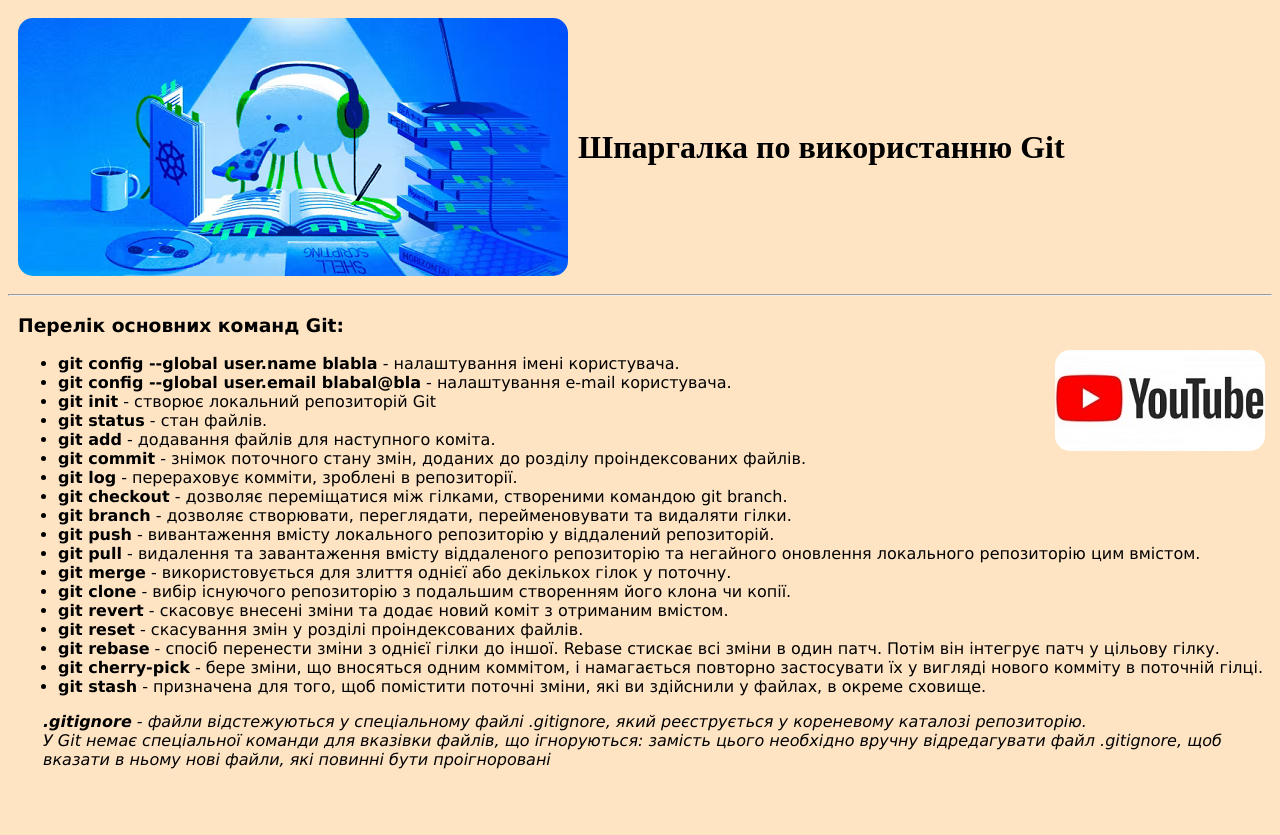
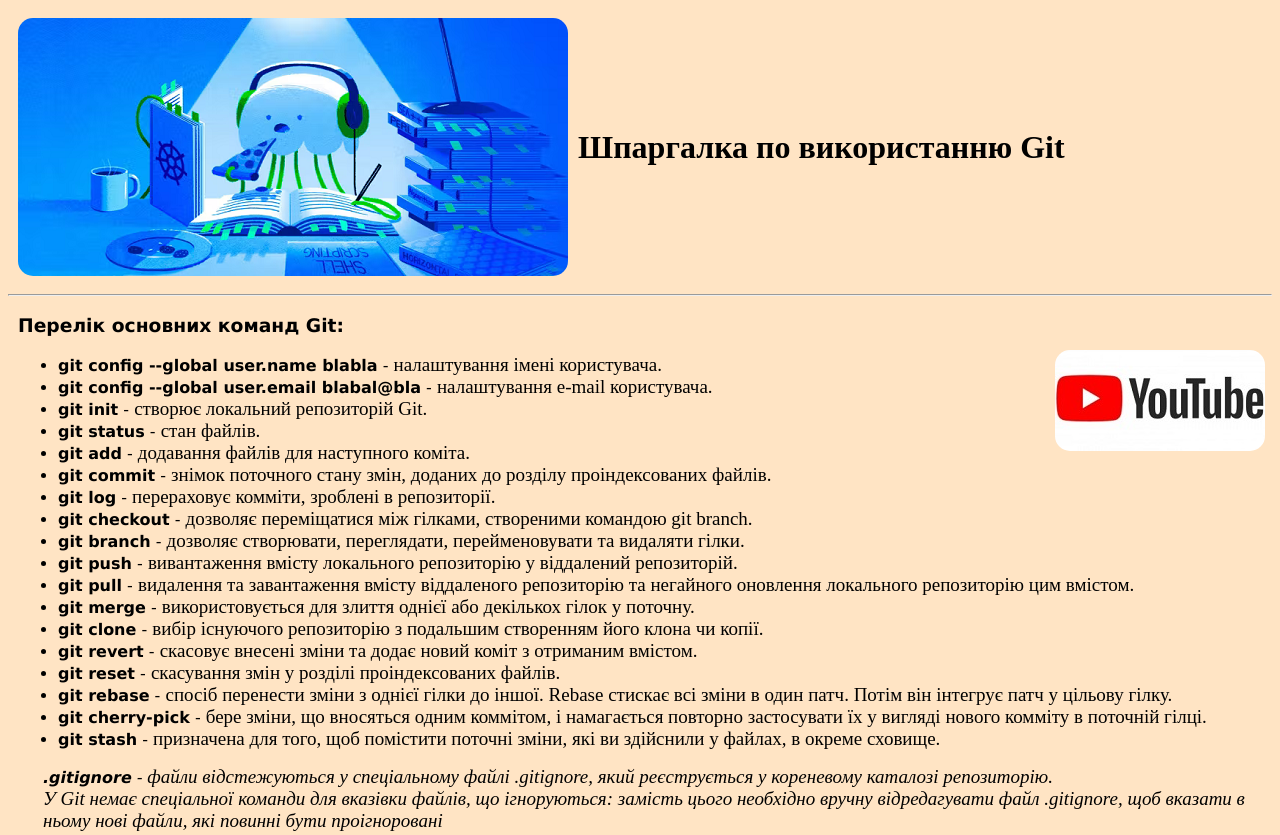
Before and after one commit to yartes83/cursor-homework-YGolub, a plain HTML site: page HM_1/index.html in a window 1280 px wide. Shown: the top 835 px of the page. Drawn offline with Linux system fonts and the light colour scheme.

Commit message:
Homework_1

```diff
--- a/HM_1/index.html
+++ b/HM_1/index.html
@@ -37,30 +37,30 @@
 <div id="basicCommands">
 	<h3>Перелік основних команд Git:</h3>
 	<ul>
-		<li><span class="command"> git config --global user.name blabla</span> - налаштування імені користувача.</li>
-		<li><span class="command">git config --global user.email blabal@bla</span> - налаштування e-mail користувача.</li>
-		<li><span class="command">git init</span> - створює локальний репозиторій Git</li>
-		<li><span class="command">git status</span> - стан файлів.</li>
-		<li><span class="command">git add</span> - додавання файлів для наступного коміта.</li>
-		<li><span class="command">git commit</span> - знімок поточного стану змін, доданих до розділу проіндексованих файлів.</li>
-		<li><span class="command">git log</span> - перераховує комміти, зроблені в репозиторії.</li>
-		<li><span class="command">git checkout</span> - дозволяє переміщатися між гілками, створеними командою git branch.</li>
-		<li><span class="command">git branch</span> - дозволяє створювати, переглядати, перейменовувати та видаляти гілки.</li>
-		<li><span class="command">git push</span> - вивантаження вмісту локального репозиторію у віддалений репозиторій.</li>
-		<li><span class="command">git pull</span> - видалення та завантаження вмісту віддаленого репозиторію та негайного оновлення локального репозиторію цим вмістом.</li>
-		<li><span class="command">git merge</span> - використовується для злиття однієї або декількох гілок у поточну.</li>
-		<li><span class="command">git clone</span> - вибір існуючого репозиторію з подальшим створенням його клона чи копії.</li>
-		<li><span class="command">git revert</span> - скасовує внесені зміни та додає новий коміт з отриманим вмістом.</li>
-		<li><span class="command">git reset</span> - скасування змін у розділі проіндексованих файлів.</li>
-		<li><span class="command">git rebase</span> - спосіб перенести зміни з однієї гілки до іншої. Rebase стискає всі зміни в один патч. Потім він інтегрує патч у цільову гілку.</li>
-		<li><span class="command">git cherry-pick</span> - бере зміни, що вносяться одним коммітом, і намагається повторно застосувати їх у вигляді нового комміту в поточній гілці.</li>
-		<li><span class="command">git stash</span> - призначена для того, щоб помістити поточні зміни, які ви здійснили у файлах, в окреме сховище.</li>
+		<li><span class="command"> git config --global user.name blabla</span> - <span class="description">налаштування імені користувача.</span></li>
+		<li><span class="command">git config --global user.email blabal@bla</span> - <span class="description">налаштування e-mail користувача.</span></li>
+		<li><span class="command">git init</span> - <span class="description">створює локальний репозиторій Git.</span></li>
+		<li><span class="command">git status</span> - <span class="description">стан файлів.</span></li>
+		<li><span class="command">git add</span> - <span class="description">додавання файлів для наступного коміта.</span></li>
+		<li><span class="command">git commit</span> - <span class="description">знімок поточного стану змін, доданих до розділу проіндексованих файлів.</span></li>
+		<li><span class="command">git log</span> - <span class="description">перераховує комміти, зроблені в репозиторії.</span></li>
+		<li><span class="command">git checkout</span> - <span class="description">дозволяє переміщатися між гілками, створеними командою git branch.</span></li>
+		<li><span class="command">git branch</span> - <span class="description">дозволяє створювати, переглядати, перейменовувати та видаляти гілки.</span></li>
+		<li><span class="command">git push</span> - <span class="description">вивантаження вмісту локального репозиторію у віддалений репозиторій.</span></li>
+		<li><span class="command">git pull</span> - <span class="description">видалення та завантаження вмісту віддаленого репозиторію та негайного оновлення локального репозиторію цим вмістом.</span></li>
+		<li><span class="command">git merge</span> - <span class="description">використовується для злиття однієї або декількох гілок у поточну.</span></li>
+		<li><span class="command">git clone</span> - <span class="description">вибір існуючого репозиторію з подальшим створенням його клона чи копії.</span></li>
+		<li><span class="command">git revert</span> - <span class="description">скасовує внесені зміни та додає новий коміт з отриманим вмістом.</span></li>
+		<li><span class="command">git reset</span> - <span class="description">скасування змін у розділі проіндексованих файлів.</span></li>
+		<li><span class="command">git rebase</span> - <span class="description">спосіб перенести зміни з однієї гілки до іншої. Rebase стискає всі зміни в один патч. Потім він інтегрує патч у цільову гілку.</span></li>
+		<li><span class="command">git cherry-pick</span> - <span class="description">бере зміни, що вносяться одним коммітом, і намагається повторно застосувати їх у вигляді нового комміту в поточній гілці.</span></li>
+		<li><span class="command">git stash</span> - <span class="description">призначена для того, щоб помістити поточні зміни, які ви здійснили у файлах, в окреме сховище.</span></li>
 	</ul>
 </div>
 
 
-<p id="gitignore"><strong>.gitignore</strong> - файли відстежуються у спеціальному файлі .gitignore, який реєструється у кореневому каталозі репозиторію.<br>
-У Git немає спеціальної команди для вказівки файлів, що ігноруються: замість цього необхідно вручну відредагувати файл .gitignore, щоб вказати в ньому нові файли, які повинні бути проігноровані</p>
+<p id="gitignore"><strong>.gitignore</strong> -<span class="description"> файли відстежуються у спеціальному файлі .gitignore, який реєструється у кореневому каталозі репозиторію.<br>
+У Git немає спеціальної команди для вказівки файлів, що ігноруються: замість цього необхідно вручну відредагувати файл .gitignore, щоб вказати в ньому нові файли, які повинні бути проігноровані</span></p>
 
 
 <footer>
--- a/HM_1/styles.css
+++ b/HM_1/styles.css
@@ -51,7 +51,11 @@ body {
 .command {
 	font-weight: bold;
 }
+.description {
+	font-size: 19px;
+	font-family: "Times New Roman";
 
+}
 a:link {
 	color: darkblue;
 }
```
